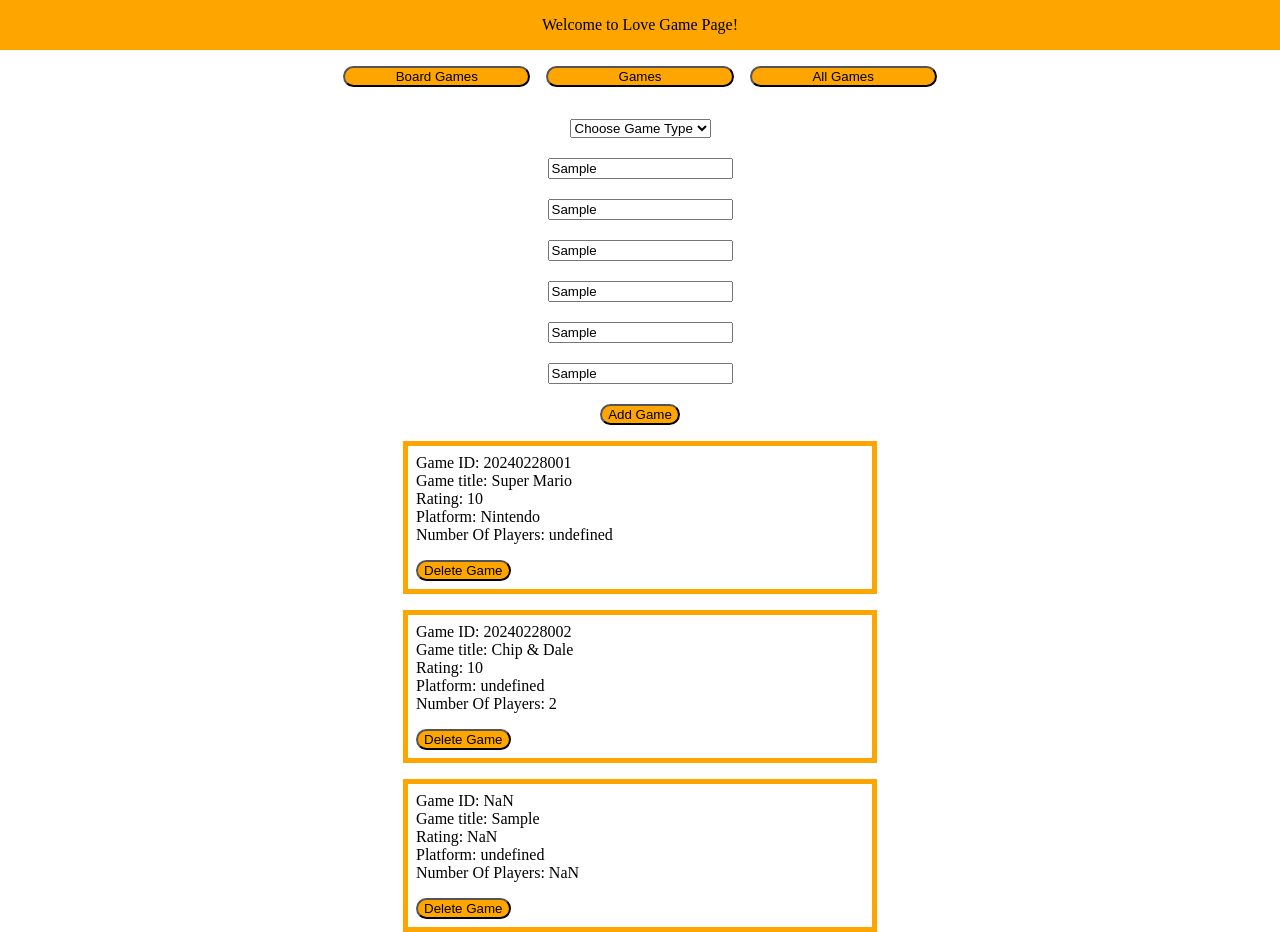
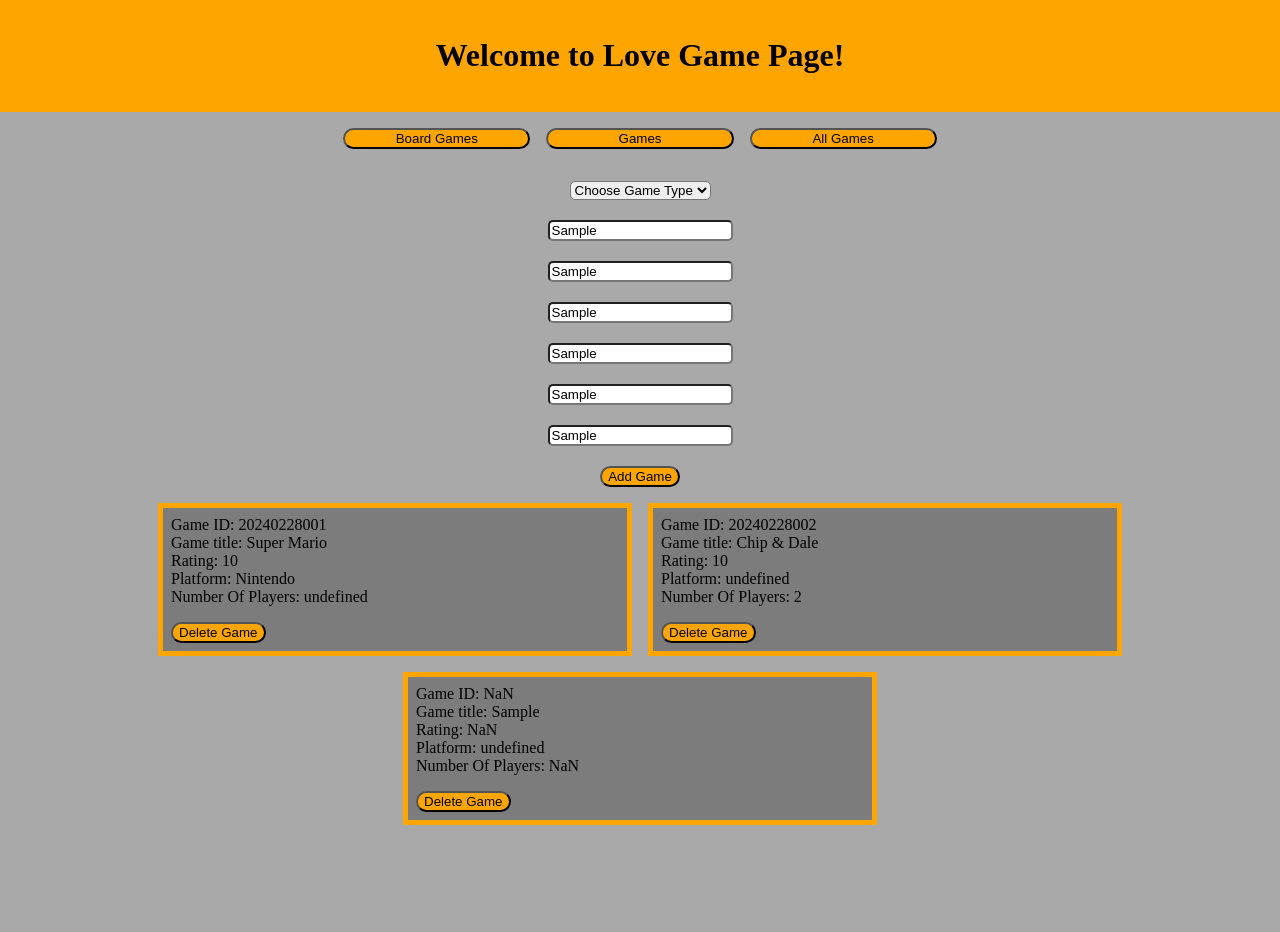
Before and after one commit to Milcik1985/TS-7_Task, a plain HTML site: page index.html in a window 1280 px wide. Both pictures are taken after typing "Sample", "Sample", "Sample", "Sample", "Sample", "Sample" into the empty fields and a click on the button "Add Game". After the commit the page ends 825 px from the top, so only its background shows below. Drawn offline with Linux system fonts and the light colour scheme.

Commit message:
css added

```diff
--- a/index.html
+++ b/index.html
@@ -7,7 +7,10 @@
     <link rel="stylesheet" href="./style.css">
 </head>
 <body>
-    <header>Welcome to Love Game Page!</header>
+    <header>
+        <h1>Welcome to Love Game Page!</h1>
+    </header>
+
     <div class="type-selection">
         <button id="select-type" class="board-games">Board Games</button>
         <button id="select-type" class="games">Games</button>
--- a/style.css
+++ b/style.css
@@ -2,6 +2,7 @@
 
 body {
     margin: 0px;
+    background-color: #A9A9A9;
 }
 
 header {
@@ -38,12 +39,13 @@ header {
 .game-card {
     min-width: 35%;
     padding: 0.5rem;
+    background-color: #7D7C7C;
 }
 
 div#game-container {
     display: flex;
-    flex-direction: column;
-    align-items: center;
+    flex-wrap: wrap;
+    justify-content: center;
     gap: 1rem;
 }
 
@@ -59,3 +61,8 @@ div#game-container {
     border-radius: 1rem;
     background-color: orange;
 }
+
+input,
+select {
+    border-radius: 5px;
+}
```
